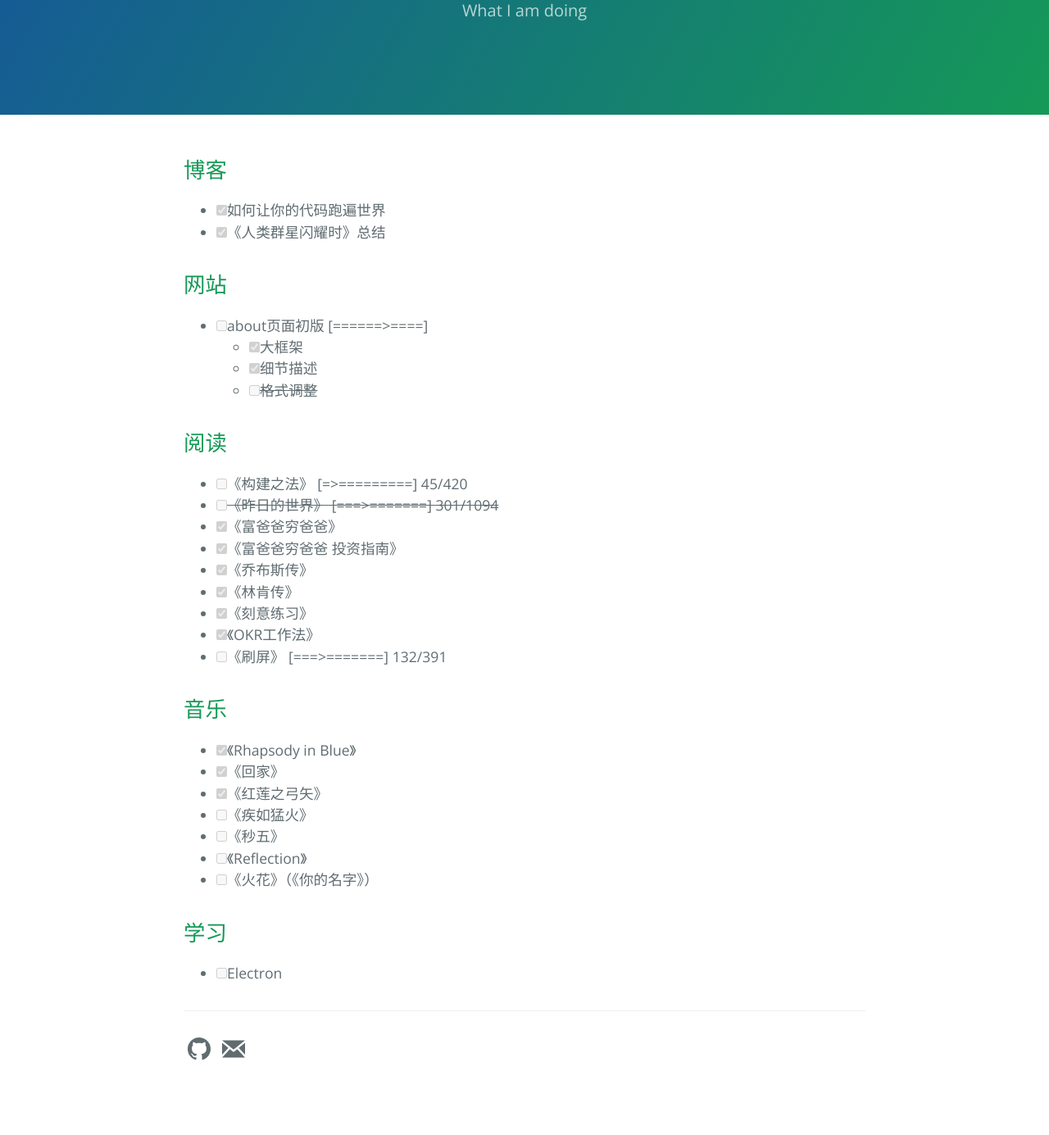
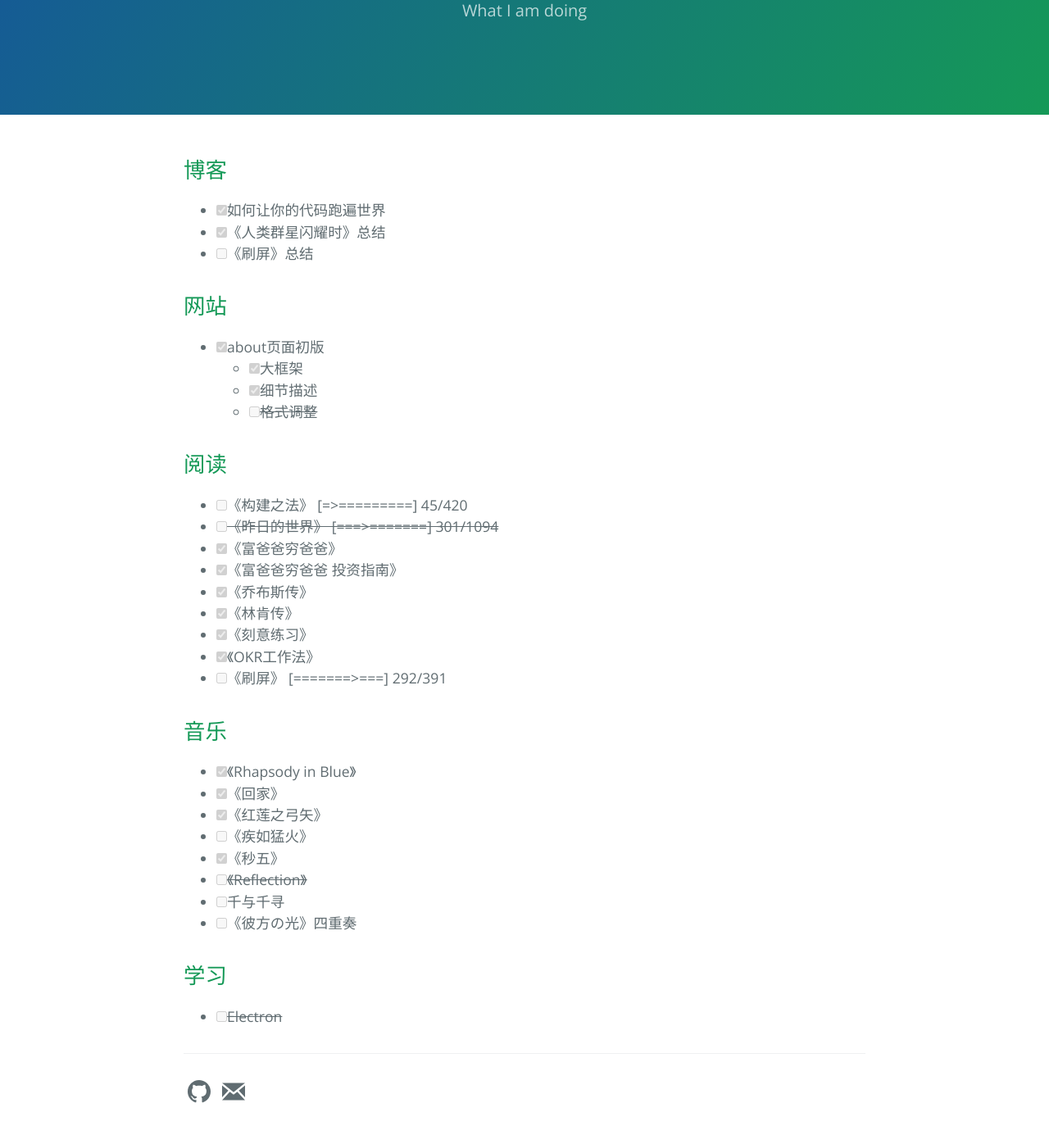
Before and after one commit to ZacharyHuang/ZacharyHuang.github.io, a Jekyll site: the page built from now.md, in a window 1280 px wide and 1400 px high, scrolled down 233 px. Shown: the top 1385 px of the window at 82% size. Built offline with Jekyll 4.4.1, drawn with Linux system fonts in a browser that asks for light colours; before the commit the page ends 1581 px from its top, so only the background shows below that.

Commit message:
2021-12-29 update

```diff
--- a/now.md
+++ b/now.md
@@ -10,9 +10,10 @@ order: 3
 ## 博客
 - [x] 如何让你的代码跑遍世界
 - [x] 《人类群星闪耀时》总结
+- [ ] 《刷屏》总结
 
 ## 网站
-- [ ] about页面初版 \[======>====\]
+- [x] about页面初版
   - [x] 大框架
   - [x] 细节描述
   - [ ] ~~格式调整~~
@@ -26,16 +27,17 @@ order: 3
 - [x] 《林肯传》
 - [x] 《刻意练习》
 - [x] 《OKR工作法》
-- [ ] 《刷屏》 \[===>=======\] 132/391
+- [ ] 《刷屏》 \[=======>===\] 292/391
 
 ## 音乐
 - [x] 《Rhapsody in Blue》
 - [x] 《回家》
 - [x] 《红莲之弓矢》
 - [ ] 《疾如猛火》
-- [ ] 《秒五》
-- [ ] 《Reflection》
-- [ ] 《火花》（《你的名字》）
+- [x] 《秒五》
+- [ ] ~~《Reflection》~~
+- [ ] 千与千寻
+- [ ] 《彼方の光》四重奏
 
 ## 学习
-- [ ] Electron
+- [ ] ~~Electron~~
```
Also changed, not shown: aboutme.md (+11 -2 lines), todo.md (+2 -2 lines).
